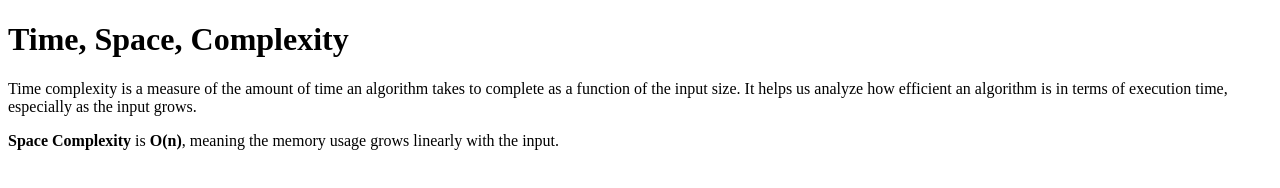
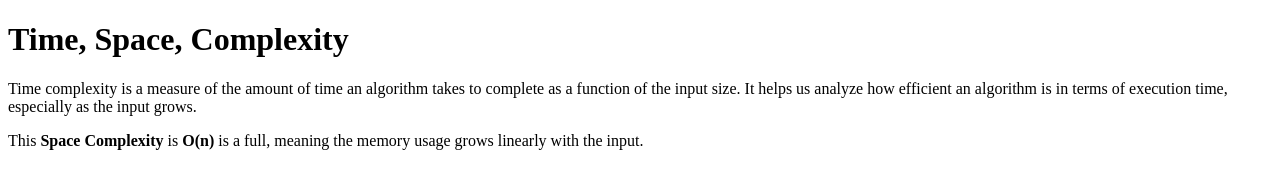
Before and after one commit to acciojob/time-and-space-complexity-AYUSH591263, a website: page main.html in a window 1280 px wide. Drawn offline with Linux system fonts and the light colour scheme.

Commit message:
created a submission

```diff
--- a/main.html
+++ b/main.html
@@ -10,7 +10,7 @@
 	<!-- the entire body must be written by student -->
 <h1>Time, Space, Complexity</h1>
 	<p>Time complexity is a measure of the amount of time an algorithm takes to complete as a function of the input size. It helps us analyze how efficient an algorithm is in terms of execution time, especially as the input grows.</p>
- <p><b>Space Complexity</b> is <b>O(n)</b>, meaning the memory usage grows linearly with the input.</p>
+ <p>This <b>Space Complexity</b> is <b>O(n)</b> is a full, meaning the memory usage grows linearly with the input.</p>
 
 
     <script type="text/javascript" src="./script.js">
```
